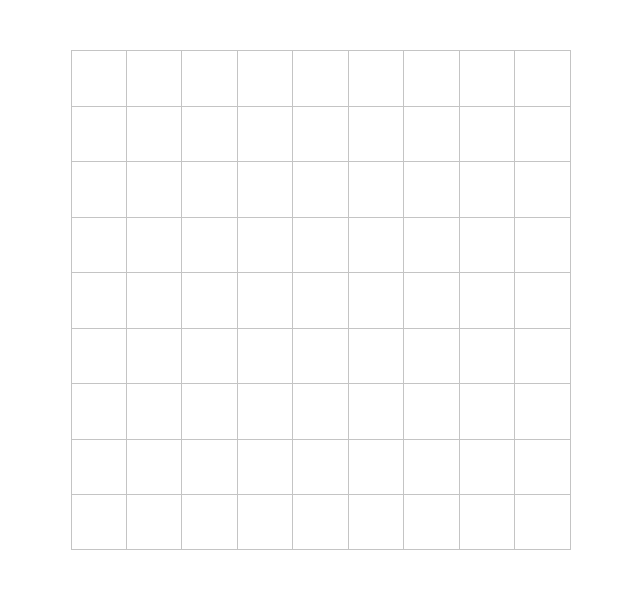
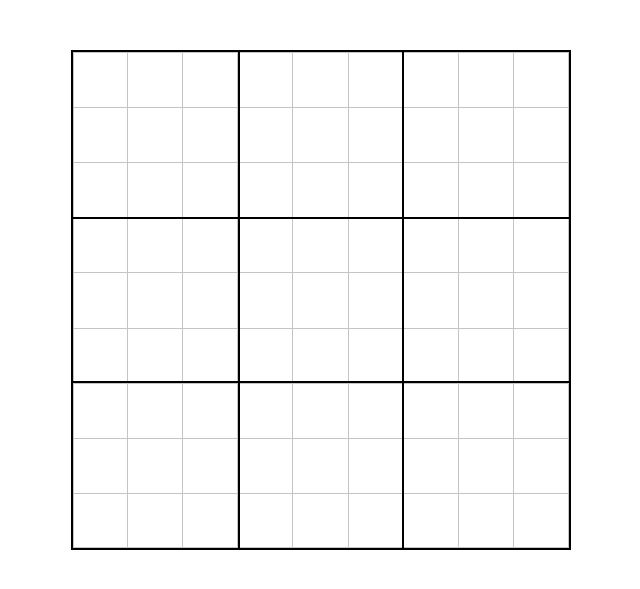
Before and after one commit to MajesticKoala/sudoku-solver, a Flask app: page / in a window 1280 px wide. Shown: the part 56-645 px from the top of the page, without its empty margins (319-959 px from the left). Run offline with Flask 2, Linux system fonts and the light colour scheme; some libraries are stand-ins or nearby versions.

Commit message:
Borders now in grid and also resizeable

```diff
--- a/static/css/main.css
+++ b/static/css/main.css
@@ -48,33 +48,34 @@ html,body {
     position: absolute;
     width: 100%;
     height: 100%;
+    border: 2px solid black;
 }
-/*
+
 .sudoku-table:after{
     content: "";
     display: block;
     height: 33.3333%;
     position: absolute;
     top: 33.33333%;
-    left: 2px;
+    left: 0;
     width: 100%;
     border-top: 2px solid black;
     border-bottom: 2px solid black;
 }
-*/
-/*
+
+
 .sudoku-table tbody:after{
     content: "";
     display: block;
     height: 100%;
     position: absolute;
-    top: 2px;
+    top: 0;
     left: 33.3333%;
     width: 33.3333%;
     border-left: 2px solid black;
     border-right: 2px solid black;
 }
-*/
+
 .sudoku-table tbody {
     display: flex;
     flex-direction: column;
@@ -92,7 +93,7 @@ html,body {
 .sudoku-cell {
     display: flex;
     height: 100%;
-    width: 11.1111%;
+    width: 11.5%;
     border-top: 1px solid rgb(196, 196, 196);
     border-right: 1px solid rgb(196, 196, 196);
     box-sizing: border-box;
```
Also changed, not shown: templates/index.html (+0 -9 lines).
